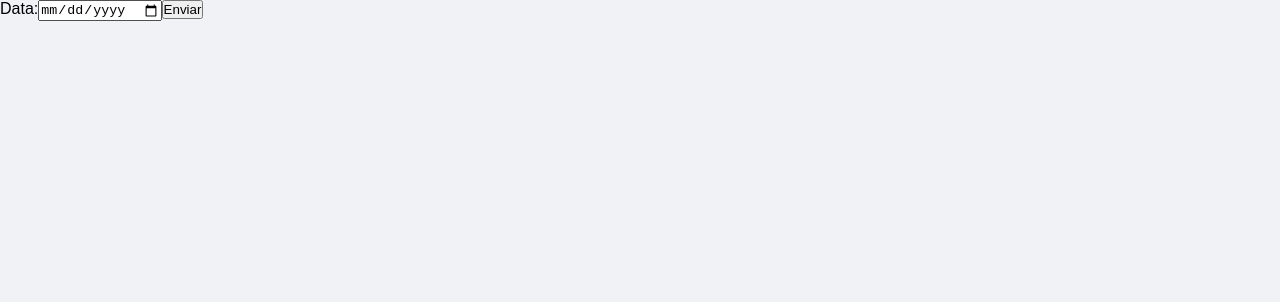
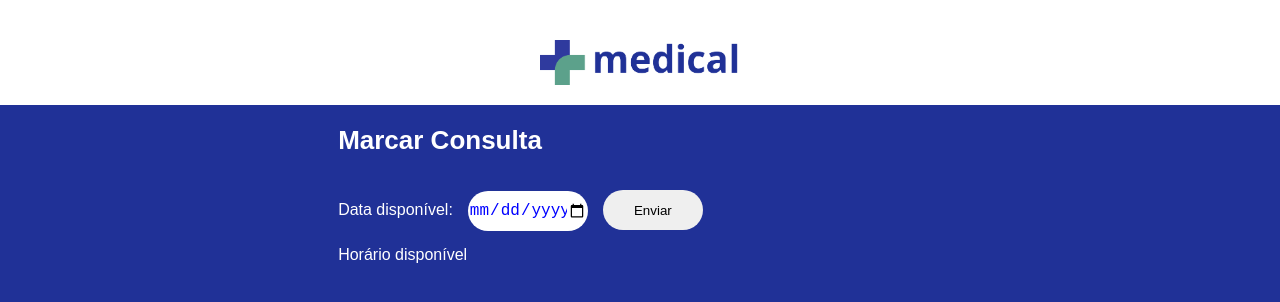
Before and after one commit to messoxavier/sistema-ehora, a React (Create React App) app: page /agendar in a window 1280 px wide. Shown: the top 302 px of the page. Built offline with nearby package versions, Linux system fonts and the light colour scheme.

Commit message:
second commit

```diff
--- a/src/pages/Agendar/index.js
+++ b/src/pages/Agendar/index.js
@@ -1,13 +1,26 @@
 import React, { useState } from 'react';
 import axios from "axios";
 import { useNavigate } from "react-router-dom";
+import * as C from "./styles";
+import img from "../../img/logo-h.png";
 
 const Agendar = () => {
   const [data, setData] = useState('');
   const [horario, setHorario] = useState([]);
   const navigate = useNavigate();
+
+  const Header = () => {
+    return (
+      <C.Header>
+        <C.img src={img} alt="Logo da medical" />
+      </C.Header>
+    );
+  }
+
   const handleChange = (event) => {
     setData(event.target.value);
+
+
   };
   // função para converter para padrão brasileiro
   function converterData(data) {
@@ -63,18 +76,26 @@ const Agendar = () => {
 
 
   return (
-    <div>
+    <C.Container>
+    <Header />
+    <C.body>
+    <C.div>
+    <C.h1>Marcar Consulta</C.h1>
     <form onSubmit={trazerConsulta}>
-      <label>
-        Data:
-        <input type="date" value={data} onChange={handleChange} />
-      </label>
-      <button type="submit">Enviar</button>
+      <C.label>
+        Data disponível:
+        <C.Input type="date" value={data} onChange={handleChange} />
+      </C.label>
+      <C.button type="submit">Enviar</C.button>
     </form>
-    {horario.length != 0 && <div>{horario.map((item) => {
-      return <input type= "button" disabled={!item.status} onClick={handleSubmit} value={item.horario} key={item.horario} />;
-    })}</div>}
-    </div>
+    <C.p>Horário disponível</C.p>
+    {horario.length != 0 && <C.Div>{horario.map((item) => {
+      return <C.input type= "button" disabled={!item.status} onClick={handleSubmit} value={item.horario} key={item.horario} />;
+    })}</C.Div>}
+    </C.div>
+    </C.body>
+    </C.Container>
+
 
   );
 };
--- a/src/pages/Agendar/styles.js
+++ b/src/pages/Agendar/styles.js
@@ -0,0 +1,84 @@
+import styled from "styled-components";
+
+export const Header = styled.header`
+display: flex;
+justify-content: center;
+width: 100%;
+background-color: white;
+`;
+
+export const Container = styled.div`
+  display: flex;
+  align-items: center;
+  flex-direction: column;
+  height: 100vh;
+  gap: 20px;
+  background-color: #203197;
+`;
+
+export const img = styled.img`
+  width: 200px;
+  height: auto;
+  margin-top: 40px;
+  margin-bottom: 20px;
+`;
+
+export const body = styled.div`
+
+`;
+
+export const div = styled.div`
+
+`;
+
+export const h1 = styled.h1`
+  color: white;
+  font-size: 26px;
+  margin-bottom: 50px;
+  margin-right: 400px;
+  margin-bottom: 20px;
+`;
+
+export const p = styled.p`
+  color: white;
+`;
+
+export const label = styled.label`
+    color: white;
+`;
+
+export const Div = styled.div`
+  display: flex;
+  flex-wrap: wrap;
+  justify-content: center;
+  max-width: 800px;
+`;
+
+export const input = styled.input`
+    border-radius: 45px;
+    border: 1px solid transparent;
+    color: blue;
+    cursor: pointer;
+    font-size: 16px;
+    height: 50px;
+    margin: 15px;
+    width: 100px;
+`;
+
+export const Input = styled.input`
+    border-radius: 45px;
+    border: 1px solid transparent;
+    color: blue;
+    font-size: 16px;
+    height: 40px;
+    margin: 15px;
+    width: 120px;
+`;
+
+export const button = styled.button`
+    border: 1px solid transparent;
+    border-radius: 45px;
+    cursor: pointer;
+    height: 40px;
+    width: 100px;
+`;
--- a/src/pages/VerConsultas/index.js
+++ b/src/pages/VerConsultas/index.js
@@ -1,19 +1,25 @@
 import React, { useState, useEffect } from 'react';
 import axios from "axios";
 import { useNavigate } from "react-router-dom";
-
-
+import * as C from "./styles";
+import img from "../../img/logo-h.png";
 
 
 const VerConsultas = () => {
   const [consultas, setConsultas] = useState([]);
   const navigate = useNavigate();
 
+  const Header = () => {
+    return (
+      <C.Header>
+        <C.img src={img} alt="Logo da medical" />
+      </C.Header>
+    );
+  }
 
     useEffect(() => {
       trazerConsulta();
     }, []);
-
 
   const trazerConsulta = () => {
 
@@ -41,13 +47,34 @@ const VerConsultas = () => {
   };
 
   return (
-    <div>
-    {consultas.length != 0 && <div>{consultas.map((item) => {
-      return <p key={item.id_consulta} >
-        {"id:" + item.id_consulta + "Paciente:" + item.Paciente + "CPF:" + item.cpf + "Data:" + item.data + "Horário" + item.horario}
-      </p>;
-    })}</div>}
-    </div>
+    <C.Container>
+    <Header />
+    <C.h1>Consulta Agendada</C.h1>
+    <C.div>
+    {consultas.length !== 0 && (
+          <C.ConsultasList>
+            {consultas.map((item) => (
+              <C.ConsultaItem key={item.id_consulta}>
+                <C.ConsultaDetails>
+                  <strong>Identificação da consulta:</strong> {item.id_consulta}
+                </C.ConsultaDetails>
+                <C.ConsultaDetails>
+                  <strong>Paciente:</strong> {item.Paciente}
+                </C.ConsultaDetails>
+                <C.ConsultaDetails>
+                  <strong>CPF:</strong> {item.cpf}
+                </C.ConsultaDetails>
+                <C.ConsultaDetails>
+                  <strong>Data:</strong> {item.data}
+                </C.ConsultaDetails>
+                <C.ConsultaDetails>
+                  <strong>Horário:</strong> {item.horario}
+                </C.ConsultaDetails>
+              </C.ConsultaItem>
+            ))}
+          </C.ConsultasList> )}
+    </C.div>
+    </C.Container>
 
   );
 };
--- a/src/pages/VerConsultas/styles.js
+++ b/src/pages/VerConsultas/styles.js
@@ -0,0 +1,61 @@
+import styled from "styled-components";
+
+export const Header = styled.header`
+display: flex;
+justify-content: center;
+width: 100%;
+background-color: white;
+`;
+
+export const Container = styled.div`
+  display: flex;
+  align-items: center;
+  flex-direction: column;
+  height: 100vh;
+  gap: 20px;
+  background-color: #203197;
+  overflow-y: scroll;
+`;
+
+export const img = styled.img`
+  width: 200px;
+  height: auto;
+  margin-top: 40px;
+  margin-bottom: 20px;
+`;
+
+export const h1 = styled.h1`
+  color: white;
+  font-size: 26px;
+  margin-bottom: 50px;
+  margin-right: 400px;
+  margin-bottom: 20px;
+`;
+
+export const div = styled.div`
+    display: flex;
+    flex-wrap: wrap;
+    justify-content: center;
+    max-width: 800px;
+`;
+
+export const ConsultasList = styled.div`
+  display: flex;
+  margin: 20px;
+  flex-wrap: wrap;
+  width: 800px;
+`;
+
+export const ConsultaItem = styled.div`
+  margin: 20px;
+  padding: 20px;
+  border: 1px solid #ccc;
+  border-radius: 40px;
+  background-color: white;
+  color: blue;
+`;
+
+export const ConsultaDetails = styled.p`
+margin-bottom: 10px;
+margin-right: 10px;
+`;
```
